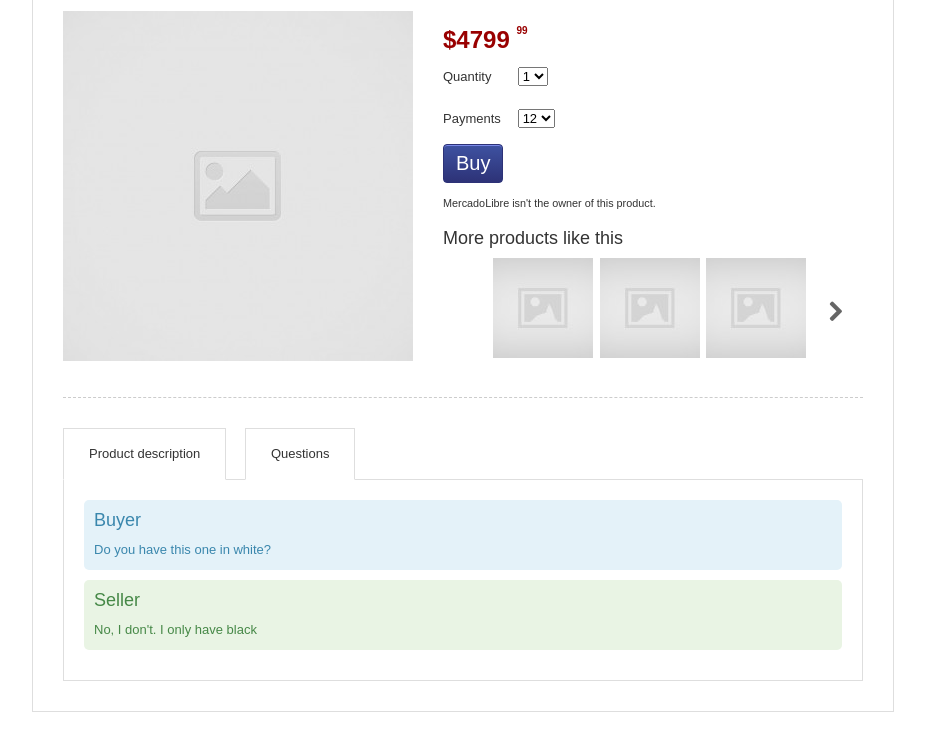
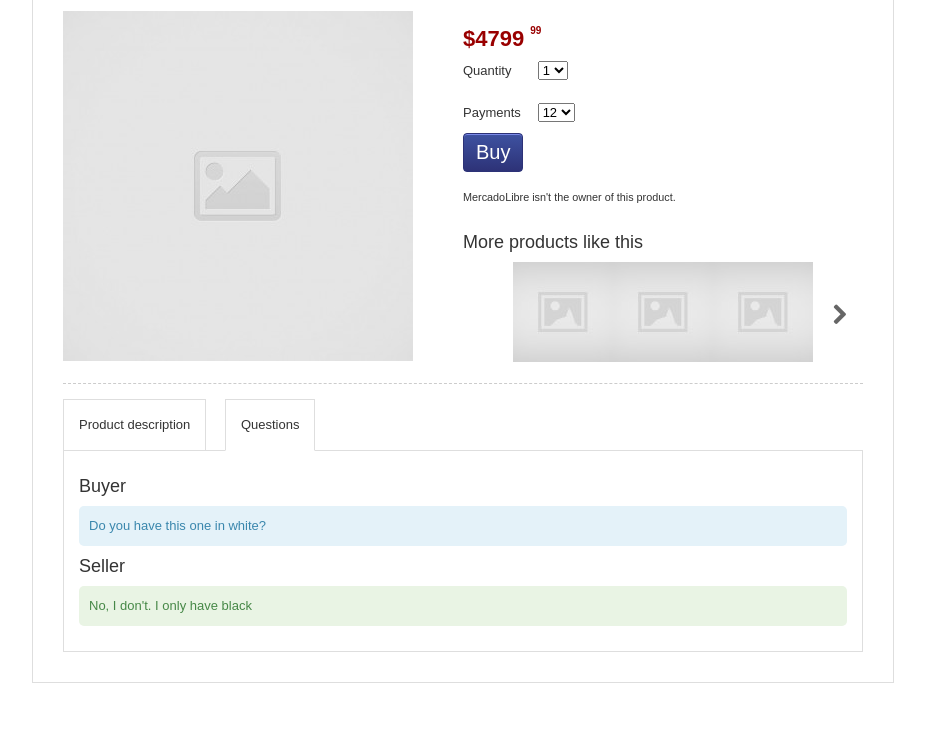
Before and after one commit to eugeniacarlini/mercadolibre, a website: page src/index.html in a window 1280 px wide. Shown: the part 55-800 px from the top of the page, without its empty margins (177-1102 px from the left). Drawn offline with Linux system fonts and the light colour scheme; files that its build step writes are made by us from their sources; files whose address does not match are found by name.

Commit message:
Initial commit

```diff
--- a/src/index.html
+++ b/src/index.html
@@ -37,14 +37,14 @@
           </fieldset>
 
           <fieldset class="ch-form-row">
-            <label for="quantity" class="label">Quantity</label>
+            <label for="quantity">Quantity</label>
             <select name="quantity" id="quantity" class="quantity-select">
               <option value="1">1</option>
             </select>
           </fieldset>
 
           <fieldset class="ch-form-row">
-              <label for="payments" class="label">Payments</label>
+              <label for="payments">Payments</label>
               <select name="payments" id="payments" class="payments-select">
                 <option value="1">1</option>
                 <option value="2">2</option>
@@ -109,39 +109,23 @@
       <input id="questions" type="radio" name="tabs" checked />
       <label for="questions">Questions</label>
 
-      <div class="tabs-content">
-        <div id="product-description-content">
+      <section class="tabs-content">
+        <section class="product-description-content">
           <p>Content of product description</p>
-        </div>
+        </section>
 
-        <div id="questions-content">
+        <section class="questions-content">
+          <h3>Buyer</h3>
           <div class="ch-box-info">
-            <h3>Buyer</h3>
             <p>Do you have this one in white?</p>
           </div>
+          <h3>Seller</h3>
           <div class="ch-box-ok">
-            <h3>Seller</h3>
             <p>No, I don't. I only have black</p>
           </div>
-        </div>
-      </div>
+        </section>
+      </section>
     </section>
-
-    <!-- <section class="questions-section">
-      <article class="tabs-container">
-        <input id="tab1" type="radio" name="tabs" />
-        <label for="tab1">New York</label>
-        <div class="content">
-          <div id="content1"><p>New York</p></div>
-        </div>
-
-        <input id="tab2" type="radio" name="tabs" checked />
-        <label for="tab2">London</label>
-        <div class="content">
-          <div id="content2"><p>London</p></div>
-        </div>
-      </article>
-    </section> -->
   </article>
 
   <script src="dist/bundle.js"></script>
--- a/src/ui/styles/_custom-form.scss
+++ b/src/ui/styles/_custom-form.scss
@@ -3,20 +3,12 @@
 
 form.product-form {
 
-  fieldset.price-container {
-    padding-bottom: 5px;
-
-    .ch-price {
-      font-size: 24px;
-    }
+  .ch-price {
+    font-size: $font__xx__large;
   }
 
-  .ch-form-row > .label {
+  .ch-form-row > label {
     text-align: left;
     width: 60px;
   }
-
-  fieldset.buy-product-container {
-    padding: 5px 0;
-  }
 }
--- a/src/ui/styles/_custom-styles.scss
+++ b/src/ui/styles/_custom-styles.scss
@@ -1,43 +1,43 @@
-// > Custom styles
-// ----------------------------------------------------------------
+// // > Custom styles
+// // ----------------------------------------------------------------
 
-$theme-border: 1px solid $gray-400 !default;
-// $tooltip-padding: 8px 10px !default;
+$custom-theme-border: 1px solid !default;
+$custom-border-color: $gray-400 !default;
+$custom-theme-padding: 15px !default;
+$custom-theme-margin: 15px !default;
 
 .specs-product-container {
-  max-width: 800px;
-  min-width: 800px;
-  border: $theme-border;
-  padding: 30px;
+  border: $custom-theme-border $custom-border-color;
+  overflow: hidden;
   margin: auto;
-  overflow: hidden;
+  padding: $custom-theme-padding * 2;
+  width: 800px;
 
   .main-title {
     margin: 0;
-    padding-bottom: 15px;
+    padding-bottom: $custom-theme-padding;
   }
 
   .description-section {
     overflow: hidden;
 
     .product-image {
+      float: left;
       width: 40%;
-      float: left;
-      margin-right: 60px;
     }
 
     .product-info {
-      width: 52%;
-      float: left;
-      padding-top: 15px;
+      float: right;
+      padding-top: $custom-theme-padding;
+      width: 50%;
     }
   }
 
   hr {
-    margin: 30px 0;
+    margin: $custom-theme-margin 0;
   }
 
   .message {
-    padding: 5px 0;
+    padding: $custom-theme-padding 0;
   }
 }
--- a/src/ui/styles/_custom-tabs.scss
+++ b/src/ui/styles/_custom-tabs.scss
@@ -1,49 +1,55 @@
 // > Custom Tabs
 // ----------------------------------------------------------------
 
-.tabs-content {
-	color: #373737;
+$custom-tab-padding: 15px !default;
+$custom-tab-margin: 15px !default;
 
-	> div {
+.questions-section {
+
+	input[type='radio'] {
 		display: none;
-		padding: 20px;
-		border: $theme-border;
+
+		 + label {
+			border-top: $custom-theme-border $custom-border-color;
+			border-right: $custom-theme-border $custom-border-color;
+			border-left: $custom-theme-border $custom-border-color;
+			margin-right: $custom-tab-margin;
 		}
 
-	#product-description-content,
-	#questions-content {
-		margin-top: -1px;
+		&:checked + label {
+			background-color: $main-neutral-color;
+			border-bottom: $custom-theme-border $main-neutral-color;
 		}
-}
-
-input {
-	display: none;
 	}
 
 	label {
 		display: inline-block;
-	padding: 15px 25px;
-	text-align: center;
+		padding: $custom-tab-padding;
 
 		&:hover {
 			cursor: pointer;
 		}
 	}
 
-input + label {
-	border-top: 1px solid #dedede;
-	border-right: 1px solid #dedede;
-	border-bottom: 1px solid #fff;
-	border-left: 1px solid #dedede;
-	margin-right: 15px;
+	.tabs-content {
+
+		.product-description-content,
+		.questions-content {
+			border: $custom-theme-border $custom-border-color;
+			display: none;
+			padding: $custom-tab-padding;
 		}
 
-input:checked + label {
-	border-bottom: 1px solid #fff;
-	background-color: white;
+		.product-description-content,
+		.questions-content {
+			margin-top: -1px;
+		}
 	}
 
-#product-description:checked ~ .tabs-content #product-description-content,
-#questions:checked ~ .tabs-content #questions-content {
+	#product-description:checked ~
+	.tabs-content .product-description-content,
+	#questions:checked ~
+	.tabs-content .questions-content {
 		display: block;
 	}
+}
```
Also changed, not shown: index.html (+1 -15 lines), dist/ui/chico.css, dist/ui/chico.min.css, 1 other file. Lines whose indentation alone changed are shown as unchanged.
